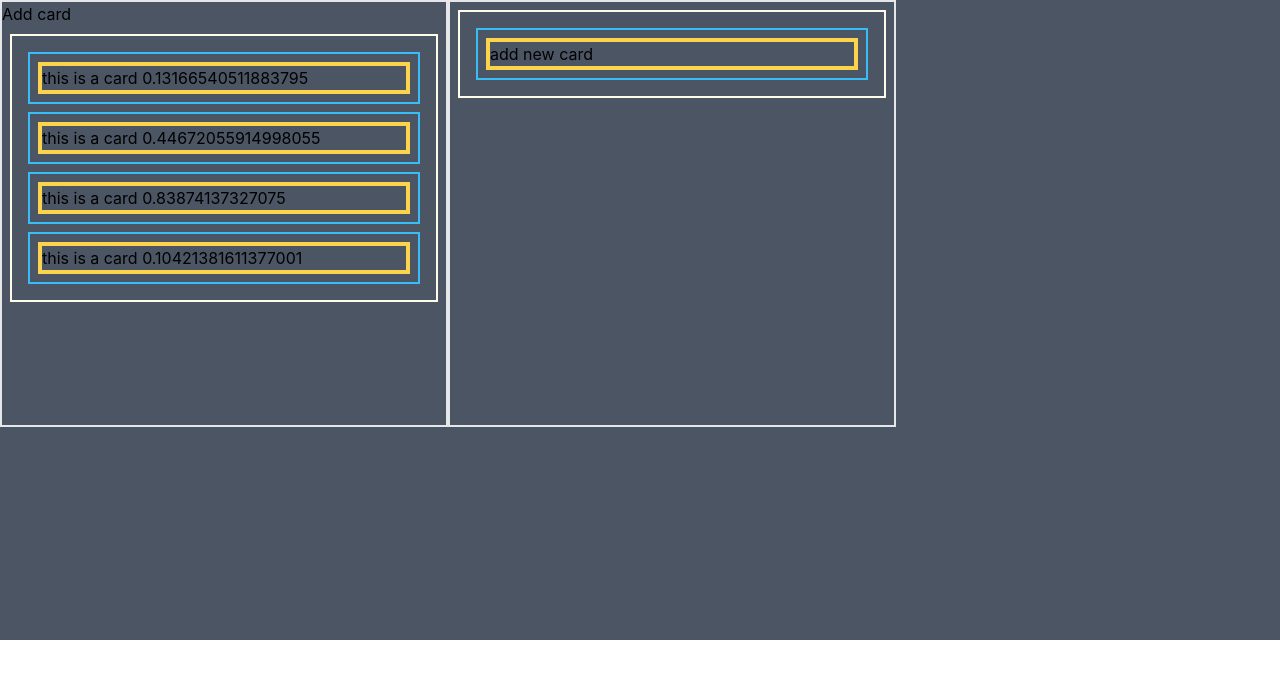
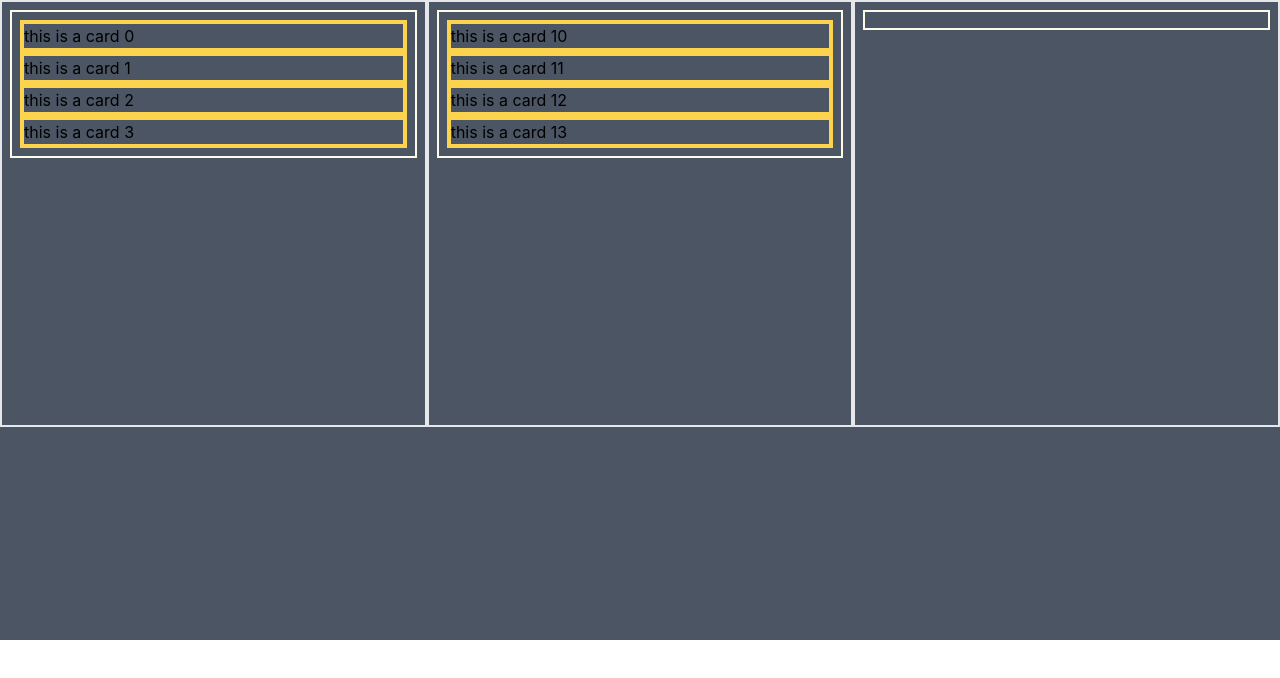
Before and after one commit to goot4/my-kanban-app, a React (Create React App) app: page / in a window 1280 px wide. Shown: the top 678 px of the page. Built offline with nearby package versions, Linux system fonts and the light colour scheme; the HTML template or start-up script is replaced by a standard one.

Commit message:
multi-container updated

```diff
--- a/src/App.js
+++ b/src/App.js
@@ -1,54 +1,99 @@
 import './App.css';
-import {DndContext, closestCenter} from "@dnd-kit/core";
+import {DndContext, closestCorners} from "@dnd-kit/core";
 import {useState} from "react";
 
-import { listData, CardData } from './lib/data'
+import { listsData, } from './lib/data'
 import List from "./components/list";
 import {arrayMove} from "@dnd-kit/sortable";
 
 function App() {
-  console.log(listData.cards);
-  const [cards, setCards] = useState(listData.cards);
-  const [cards1, setCards1] = useState([new CardData(crypto.randomUUID(),"add new card")]);
+  const [lists, setLists] = useState(listsData);
+  const [activeId, setActiveId] = useState();
 
-  const addCardClickHandler = ()=>{
-    console.log("add card")
-    setCards(pre=> {
-      pre[0].content = "this card is changed";
-      return [...pre, new CardData(crypto.randomUUID(),"add new card")];
+  // find the list which the id belongs to, return the list.
+  function findContainer(id){
+    let res = lists.find(list=>( list.id === id ||
+      list.cards.find(card=>card.id === id) !== undefined
+    ));
+    return res;
+  }
+  function handleDragStart(event){
+    const id = event.active.id;
+    console.log(id);
+    setActiveId(id);
+  }
+  function handleDragOver(event) {
+    const { active, over, draggingRect } = event;
+    const { id } = active;
+    const { id: overId } = over;
+    const activeContainer = findContainer(id);
+    const overContainer = findContainer(overId);
+
+    console.log({ id, overId, activeContainer, overContainer });
+
+    // Container not in lists or moving in the same container
+    if(!activeContainer||!overContainer|| activeContainer===overContainer) return;
+
+    setLists(pre => {
+      const activeCards = activeContainer.cards;
+      const overCards = overContainer.cards;
+      const activeIndex = activeCards.findIndex(card => card.id === id);
+      const overIndex = overCards.findIndex(card => card.id === id); // overIndex may not exist.
+      let newIndex;
+      if(pre.find(list=> list.id === overId)){
+        // We're at the root droppable of a container
+        newIndex = overCards.length+1;
+      }else{
+        const isBelowLastItem = over && overIndex === overCards.length-1 &&
+          draggingRect.offsetTop > over.rect.offsetTop + over.rect.height;
+        const modifier = isBelowLastItem? 1:0;
+        newIndex = overIndex>=0? overIndex+modifier : overCards.length+1;
+      }
+      overContainer.cards = [...overCards.slice(0,newIndex), activeCards[activeIndex], ...overCards.slice(newIndex, overCards.length)]
+      activeContainer.cards = [...activeCards.filter(card => card.id !== activeId)];
+      return pre;
     });
   }
-
   function handleDragEnd(event) {
-    const { active, over } = event;
+    const { active, over, draggingRect } = event;
+    const { id } = active;
+    const { id: overId } = over;
+    const activeContainer = findContainer(id);
+    const overContainer = findContainer(overId);
+    // Container not in lists or moving in the DIFFERENT container
+    if(!activeContainer||!overContainer|| activeContainer!==overContainer) return;
     if(active.id !== over.id){
-      setCards((card)=>{
+      setLists((lists)=>{
+        const cards = overContainer.cards;
         const oldIndex = cards.findIndex(card=> card.id===active.id);
         const newIndex = cards.findIndex(card=> card.id===over.id);
-        return arrayMove(cards, oldIndex, newIndex);
+        overContainer.cards = arrayMove(cards, oldIndex, newIndex);
+        return lists;
       });
     }
+    setActiveId(null);
   }
-  function handleDragOver(event) {
 
-  }
+
   return (
     <div className="App">
       <div className="w-full h-[80vh] bg-gray-600 flex flex-row">
-        <DndContext onDragEnd={handleDragEnd} collisionDetection={closestCenter}
-          onDragOver={handleDragOver}>
+        <DndContext collisionDetection={closestCorners}
+                    onDragStart={handleDragStart} onDragOver={handleDragOver}
+                    onDragEnd={handleDragEnd}>
           <div className={"w-[35vw] h-2/3 border-2 border-gray-200"}>
-            <button onClick={addCardClickHandler}>Add card</button>
-            <List cards={cards}/>
+            <List list={lists[0]}/>
           </div>
           <div className={"w-[35vw] h-2/3 border-2 border-gray-200"}>
-            <List cards={cards1}/>
+            <List list={lists[1]}/>
+          </div>
+          <div className={"w-[35vw] h-2/3 border-2 border-gray-200"}>
+            <List list={lists[2]}/>
           </div>
         </DndContext>
       </div>
     </div>
-  )
-    ;
+  );
 }
 
 export default App;
--- a/src/components/list.jsx
+++ b/src/components/list.jsx
@@ -1,14 +1,14 @@
 
-import {rectSortingStrategy, SortableContext, verticalListSortingStrategy} from "@dnd-kit/sortable";
+import {useDroppable} from "@dnd-kit/core";
+import {SortableContext, verticalListSortingStrategy} from "@dnd-kit/sortable";
 import Card from "./Card";
-export default function List({cards}){
+export default function List({list}){
+  const {setNodeRef}=useDroppable({id:list.id});
   return (
-    <SortableContext items={cards} strategy={verticalListSortingStrategy}>
-      <div className={"border-amber-50 border-2 m-2 p-2"}>
-        {cards.map((card)=> (
-          <div key={card.id} className={"border-2 border-sky-400 m-2 p-2"}>
-            <Card cardData={card}></Card>
-          </div>
+    <SortableContext id={list.id} items={list.cards} strategy={verticalListSortingStrategy}>
+      <div ref={setNodeRef} className={"border-amber-50 border-2 m-2 p-2"}>
+        {list.cards.map((card)=> (
+          <Card cardData={card}></Card>
         ))}
       </div>
     </SortableContext>
--- a/src/lib/data.js
+++ b/src/lib/data.js
@@ -7,7 +7,19 @@ export class CardData {
   }
 }
 
-export const listData = {
-  id: crypto.randomUUID(),
-  cards: Array(4).fill(0).map(()=> new CardData(crypto.randomUUID(), `this is a card ${Math.random()}`)),
-}
+export const listsData = [{
+  id: `list-0`,
+  cards: Array(4).fill(0)
+    .map((value, index)=> new CardData(`${index}`, `this is a card ${index}`)),
+  },
+  {
+    id: `list-1`,
+    cards: Array(4).fill(0)
+      .map((value, index)=> new CardData(`${index+10}`, `this is a card ${index+10}`)),
+  },
+  {
+    id: `list-2`,
+    cards: Array(0).fill(0)
+      .map((value, index)=> new CardData(`${index+10}`, `this is a card ${index+10}`)),
+  }
+]
```
